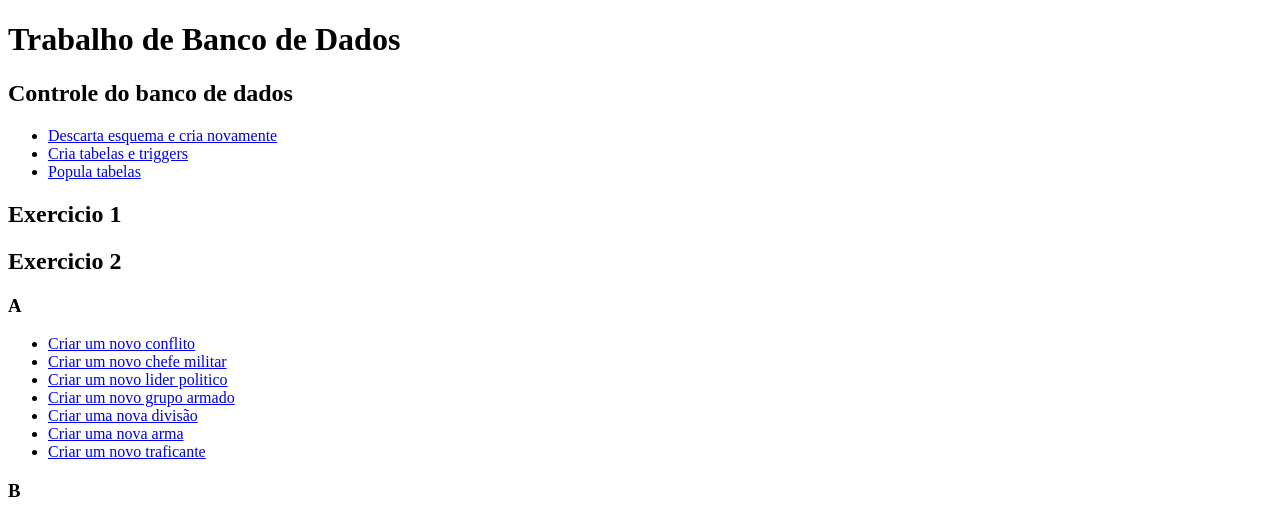
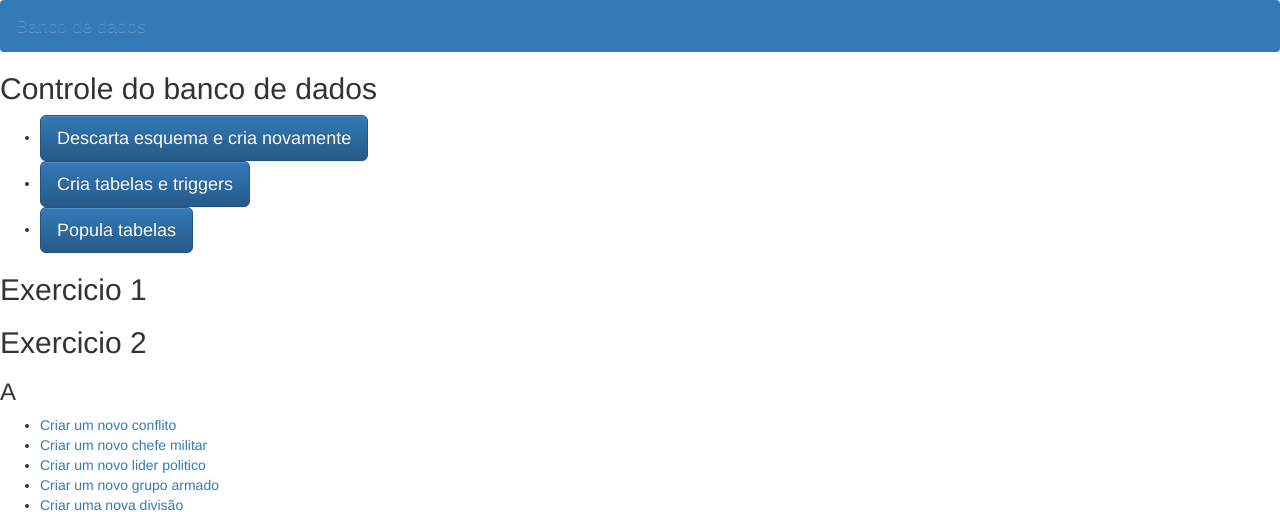
Before and after one commit to Agfont/BD, a Django app: template src/core/static/template/home.html in a window 1280 px wide. Shown: the top 512 px of the page. Run offline with Django 3.2, Linux system fonts and the light colour scheme; the template is opened without the code that fills it, so the values that code supplies are empty; parts of the project's set-up code (start-up, migrations or seed data) failed here and were passed over; some libraries are stand-ins or nearby versions.

Commit message:
começa a adicionar BS no projeto

```diff
--- a/src/core/static/template/home.html
+++ b/src/core/static/template/home.html
@@ -4,19 +4,47 @@
 		<meta charset="UTF-8" />
 		<meta name="viewport" content="width=device-width, initial-scale=1.0" />
 		<title>Home</title>
+		<!-- Latest compiled and minified CSS -->
+		<link
+			rel="stylesheet"
+			href="https://stackpath.bootstrapcdn.com/bootstrap/3.4.1/css/bootstrap.min.css"
+			integrity="sha384-HSMxcRTRxnN+Bdg0JdbxYKrThecOKuH5zCYotlSAcp1+c8xmyTe9GYg1l9a69psu"
+			crossorigin="anonymous"
+		/>
+
+		<!-- Optional theme -->
+		<link
+			rel="stylesheet"
+			href="https://stackpath.bootstrapcdn.com/bootstrap/3.4.1/css/bootstrap-theme.min.css"
+			integrity="sha384-6pzBo3FDv/PJ8r2KRkGHifhEocL+1X2rVCTTkUfGk7/0pbek5mMa1upzvWbrUbOZ"
+			crossorigin="anonymous"
+		/>
+
+		<!-- Latest compiled and minified JavaScript -->
+		<script
+			src="https://stackpath.bootstrapcdn.com/bootstrap/3.4.1/js/bootstrap.min.js"
+			integrity="sha384-aJ21OjlMXNL5UyIl/XNwTMqvzeRMZH2w8c5cRVpzpU8Y5bApTppSuUkhZXN0VxHd"
+			crossorigin="anonymous"
+		></script>
 	</head>
 	<body>
-        <h1>Trabalho de Banco de Dados</h1>
+		<nav class="navbar navbar-light bg-primary">
+			<a class="navbar-brand" href="#">Banco de dados</a>
+		</nav>
 		<h2>Controle do banco de dados</h2>
 		<ul>
 			<li>
-                <a href="/drop-schema">Descarta esquema e cria novamente</a>
+				<a class="btn btn-primary btn-lg" href="/drop-schema"
+					>Descarta esquema e cria novamente</a
+				>
 			</li>
 			<li>
-                <a href="/create-db">Cria tabelas e triggers</a>
+				<a class="btn btn-primary btn-lg" href="/create-db"
+					>Cria tabelas e triggers</a
+				>
 			</li>
 			<li>
-                <a href="/populate">Popula tabelas</a>
+				<a class="btn btn-primary btn-lg" href="/populate">Popula tabelas</a>
 			</li>
 		</ul>
 		<h2>Exercicio 1</h2>
@@ -45,33 +73,33 @@
 			<li>
 				<a href="/2/dealer_form/">Criar um novo traficante</a>
 			</li>
-
 		</ul>
 		<h3>B</h3>
 		<ul>
 			<li>
-                <a href="/i">Gráfico, histograma, por tipo de conflito e número de conflitos</a>
-
+				<a href="/i"
+					>Gráfico, histograma, por tipo de conflito e número de conflitos</a
+				>
 			</li>
 			<li>
-                <a href="/ii">Traficantes e os grupos armados para os quais os traficantes fornecem armas “Barret M82” ou “M200 intervention”</a>
-
+				<a href="/ii"
+					>Traficantes e os grupos armados para os quais os traficantes fornecem
+					armas “Barret M82” ou “M200 intervention”</a
+				>
 			</li>
 			<li>
 				<a href="/iii">5 maiores conflitos em número de mortos</a>
-
 			</li>
 			<li>
 				<a href="/iv">5 maiores organizações em número de mediações</a>
-
 			</li>
 			<li>
-                <a href="/v">5 maiores grupos armados com maior número de armas fornecidos</a>
-
+				<a href="/v"
+					>5 maiores grupos armados com maior número de armas fornecidos</a
+				>
 			</li>
 			<li>
 				<a href="/vi">País com maior número de conflitos territoriais</a>
-
 			</li>
 		</ul>
 	</body>
```
Lines whose indentation alone changed are shown as unchanged.
